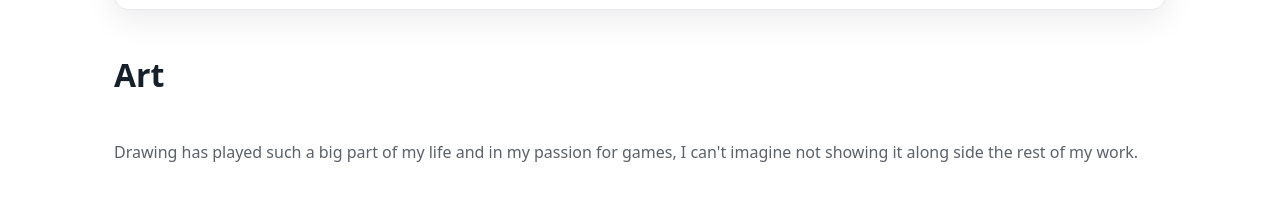
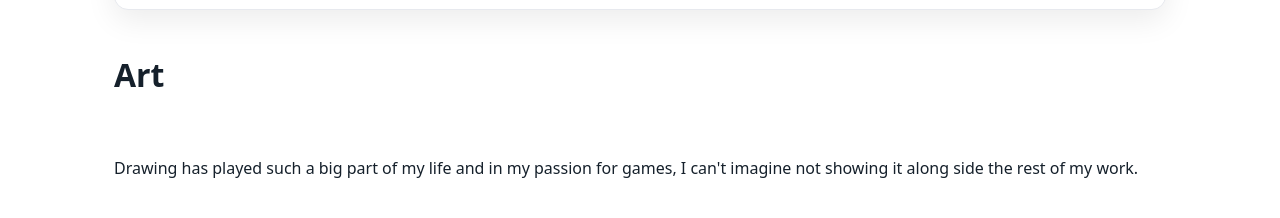
Before and after one commit to rsscp/portfolio, a plain HTML site: page index.html in a window 1280 px wide. Shown: the part 2177-2395 px from the top of the page. Drawn offline with Linux system fonts and the light colour scheme.

Commit message:
Paragraph style change

```diff
--- a/index.html
+++ b/index.html
@@ -175,7 +175,7 @@
     <section class="part" id="sketches">
       <div class="container sketch_column">
         <h2 class="section__title">Art</h2>
-        <p class="section__intro">
+        <p>
           Drawing has played such a big part of my life and in my passion for games, I can't imagine not showing it along side the rest of my work.
         </p><p>
           These are some fan work/designs, shape-language studies and recent 3d sculpting.
```
